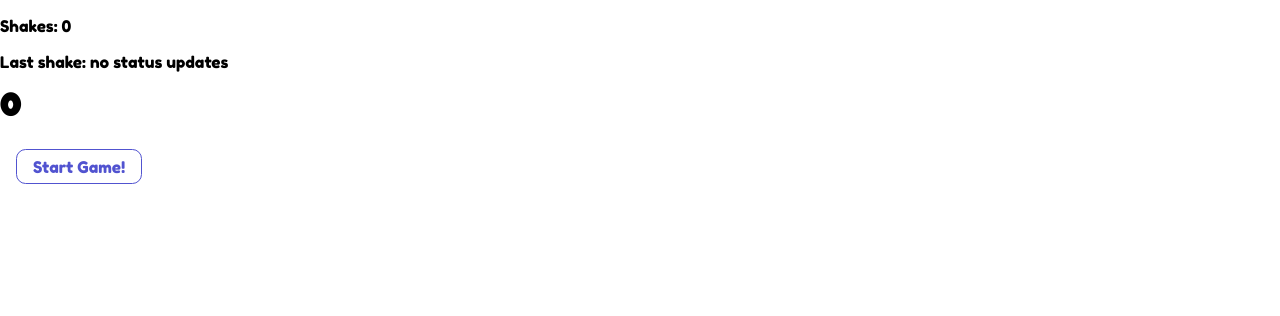
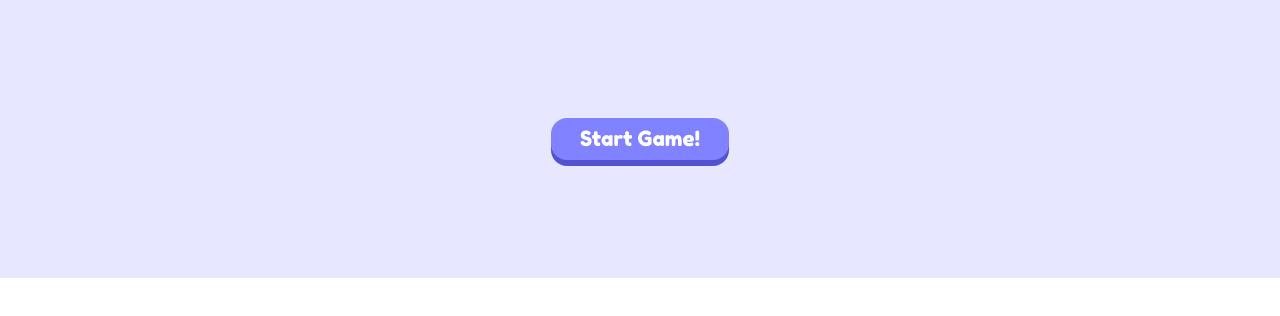
Before and after one commit to pinda-fun/pinda-fun, a React (Create React App) app in the folder Web/: page /balloon-game in a window 1280 px wide. Shown: the top 316 px of the page. Built offline with nearby package versions, Linux system fonts and the light colour scheme.

Commit message:
Add game screens and states

```diff
--- /dev/null
+++ b/Web/src/games/BalloonShake/GameDisplay.tsx
@@ -0,0 +1,73 @@
+import React, { FC } from 'react';
+import styled from 'styled-components';
+import { mdMin } from 'utils/media';
+import { ReactComponent as BalloonSVG } from '../../svg/balloon.svg';
+
+interface IProps {
+  secondsLeft: number;
+  count: number;
+}
+
+const GameContainer = styled.div`
+  background: var(--pale-yellow);
+  position: relative;
+  overflow: hidden;
+  height: 100%;
+`;
+
+const Section = styled.div`
+  display: flex;
+  justify-content: center;
+  padding: 7rem 1rem;
+  flex-direction: column;
+  align-items: center;
+
+  & > div {
+    width: ${mdMin};
+
+    @media (max-width: ${mdMin}) {
+      width: calc(100% - 0.5em);
+    }
+  }
+`;
+
+const Balloon = styled(BalloonSVG)`
+  display: flex;
+  position: absolute;
+  justify-content: center;
+  z-index: 0;
+`;
+
+const TimeLeft = styled.h2`
+  font-size: 6rem;
+  color: var(--purple);
+  margin: 1rem 0 0 0;
+  justify-content: center;
+  z-index: 1;
+`;
+
+const ShakeCount = styled.h3`
+  font-size: 4rem;
+  color: var(--dark-purple);
+  margin: 1rem 0 0 0;
+  justify-content: center;
+  z-index: 1;
+`;
+
+const GameDisplay: FC<IProps> = ({ secondsLeft, count }) => (
+  <GameContainer>
+    <Section>
+      <Balloon width={count * 3 + 50} />
+      <h2 style={{ zIndex: 1 }}>Time Left:</h2>
+      <TimeLeft>
+        {secondsLeft}
+      </TimeLeft>
+      <ShakeCount>
+        {count}
+      </ShakeCount>
+      <h2 style={{ zIndex: 1 }}>Shakes so far</h2>
+    </Section>
+  </GameContainer>
+);
+
+export default GameDisplay;
--- /dev/null
+++ b/Web/src/games/BalloonShake/GamePrep.tsx
@@ -0,0 +1,68 @@
+import React, { FC } from 'react';
+import { MotionPermission } from './GameStates';
+import Button from 'components/common/Button';
+import BigButton from 'components/common/BigButton';
+import styled from 'styled-components';
+import { mdMin } from 'utils/media';
+
+interface IProps {
+  permission: MotionPermission;
+  showPermissionRequest: boolean;
+  requestPermissionCallback: () => Promise<void>;
+  startGame: () => void;
+}
+
+const Container = styled.div`
+    background: var(--pale-purple);
+    position: relative;
+    overflow: hidden;
+    height: 100%;
+`;
+
+const Section = styled.div`
+    display: flex;
+    justify-content: center;
+    padding: 7rem 1rem;
+    flex-direction: column;
+    align-items: center;
+
+    & > div {
+    width: ${mdMin};
+
+    @media (max-width: ${mdMin}) {
+    width: calc(100% - 0.5em);
+    }
+    }
+`;
+
+const GamePrep: FC<IProps> = (props) => {
+  const {
+    permission, showPermissionRequest, requestPermissionCallback, startGame,
+  } = props;
+  return (
+    <Container>
+      <Section>
+        {permission === MotionPermission.NOT_SET && !showPermissionRequest
+          && (
+            <h3>
+              Checking if you can play the game...
+            </h3>
+          )}
+        {permission === MotionPermission.NOT_SET && showPermissionRequest
+          && (
+            <Button onClick={() => requestPermissionCallback()} type="button">
+              Set Permission
+            </Button>
+          )}
+        {permission === MotionPermission.GRANTED
+          && (
+            <BigButton onClick={startGame} type="button">
+              Start Game!
+            </BigButton>
+          )}
+      </Section>
+    </Container>
+  );
+}
+
+export default GamePrep;
--- /dev/null
+++ b/Web/src/games/BalloonShake/GameResults.tsx
@@ -0,0 +1,46 @@
+import React, { FC } from 'react';
+import { mdMin } from 'utils/media';
+import styled from 'styled-components';
+
+const Container = styled.div`
+    background: var(--pale-purple);
+    position: relative;
+    overflow: hidden;
+    height: 100%;
+`;
+
+const Section = styled.div`
+  display: flex;
+  justify-content: center;
+  padding: 7rem 1rem;
+  flex-direction: column;
+  align-items: center;
+
+  & > div {
+  width: ${mdMin};
+
+  @media (max-width: ${mdMin}) {
+    width: calc(100% - 0.5em);
+    }
+  }
+`;
+
+const Result = styled.h2`
+    font-size: 6rem;
+    color: var(--purple);
+    margin: 1rem 0 0 0;
+    justify-content: center;
+    z-index: 1;
+`;
+
+const GameResults: FC<{ finalCount: number }> = ({ finalCount }) => (
+  <Container>
+    <Section>
+      <h2>You shook:</h2>
+      <Result>{finalCount}</Result>
+      <h2>times!</h2>
+    </Section>
+  </Container>
+)
+
+export default GameResults;
--- /dev/null
+++ b/Web/src/games/BalloonShake/GameStates.ts
@@ -0,0 +1,12 @@
+export enum GameState {
+  WAITING_START,
+  IN_PROGRESS,
+  WAITING_RESULTS,
+  RESULTS
+}
+
+export enum MotionPermission {
+  NOT_SET = 0,
+  DENIED = 1,
+  GRANTED = 1
+}
--- a/Web/src/games/BalloonShake.tsx
+++ b/Web/src/games/BalloonShake/index.tsx
@@ -5,15 +5,14 @@ import {
 import {
   filter, map, pluck, debounceTime, startWith, takeUntil, share, last,
 } from 'rxjs/operators';
-import useCounter from './hooks';
-import { unwrap, createTimerObservable } from './rxhelpers';
-import Button from '../components/common/Button';
+import useCounter from '../hooks';
+import { unwrap, createTimerObservable } from '../rxhelpers';
+import { GameState, MotionPermission } from './GameStates';
+import GameDisplay from './GameDisplay';
+import GameResults from './GameResults';
+import GamePrep from './GamePrep';
 
-enum MotionPermission {
-  NOT_SET = 0,
-  DENIED = 1,
-  GRANTED = 1
-}
+const GAME_TIME = 30; // Total shake time given
 
 /** Generates an observable of the shake event produced by the phone. */
 function getShakeObservable(permission: MotionPermission): Observable<number> {
@@ -35,9 +34,9 @@ const BalloonShake: React.FC = () => {
   const [obs, setObs] = useState<Observable<number | never>>(EMPTY);
   const [permission, setPermission] = useState(MotionPermission.NOT_SET);
   const [showPermissionButton, setPermissionButton] = useState(false);
-  const [secondsLeft, setSecondsLeft] = useState(0);
-  const [gameStarted, startGame] = useState(false);
-  const { count, status } = useCounter(obs, -1);
+  const [secondsLeft, setSecondsLeft] = useState(GAME_TIME);
+  const [gameState, setGameState] = useState(GameState.WAITING_START);
+  const { count } = useCounter(obs, -1);
 
   const getPermissionAvailability = () => {
     if (!window.DeviceMotionEvent) {
@@ -54,15 +53,20 @@ const BalloonShake: React.FC = () => {
   useEffect(getPermissionAvailability, []);
 
   useEffect(() => {
-    if (permission !== MotionPermission.GRANTED || !gameStarted) return;
-    const timer = createTimerObservable(60).pipe(share());
-    timer.subscribe(left => setSecondsLeft(left));
+    if (permission !== MotionPermission.GRANTED
+      || gameState !== GameState.IN_PROGRESS) return;
+    const timer = createTimerObservable(GAME_TIME).pipe(share());
+    timer.subscribe(
+      left => setSecondsLeft(left),
+      null,
+      () => setGameState(GameState.WAITING_RESULTS)
+    );
     setObs(getShakeObservable(permission).pipe(
       takeUntil(timer.pipe(last())),
     ));
-  }, [permission, gameStarted]);
+  }, [permission, gameState]);
 
-  const getPermission = async function requestPermission() {
+  const getUserPermission = async function requestPermission() {
     try {
       const permissionResult = await (window.DeviceMotionEvent as any).requestPermission();
       if (permissionResult === 'granted') {
@@ -79,33 +83,20 @@ const BalloonShake: React.FC = () => {
 
   return (
     <>
-      <p>
-        Shakes: {count}
-      </p>
-      <p>
-        Last shake: {status === null ? 'no status updates' : status}
-      </p>
-      <h1>
-        {secondsLeft}
-      </h1>
-      {permission === MotionPermission.NOT_SET
-        && (
-          <p>
-            Checking if you can play the game...
-          </p>
-        )}
-      {showPermissionButton
-        && (
-          <Button onClick={getPermission} type="button">
-            Set Permission
-          </Button>
-        )}
-      {permission === MotionPermission.GRANTED
-        && (
-          <Button onClick={() => startGame(true)} type="button">
-            Start Game!
-          </Button>
-        )}
+      {gameState === GameState.WAITING_START
+        && <GamePrep
+          permission={permission}
+          showPermissionRequest={showPermissionButton}
+          requestPermissionCallback={getUserPermission}
+          startGame={() => setGameState(GameState.IN_PROGRESS)}
+        />
+      }
+      {gameState === GameState.IN_PROGRESS
+        && <GameDisplay secondsLeft={secondsLeft} count={count} />
+      }
+      {gameState === GameState.WAITING_RESULTS
+        && <GameResults finalCount={count} />
+      }
     </>
   );
 };
--- a/Web/tsconfig.json
+++ b/Web/tsconfig.json
@@ -14,6 +14,7 @@
     "forceConsistentCasingInFileNames": true,
     "module": "esnext",
     "moduleResolution": "node",
+    "baseUrl": "./src/",
     "resolveJsonModule": true,
     "isolatedModules": true,
     "noEmit": true,
```
